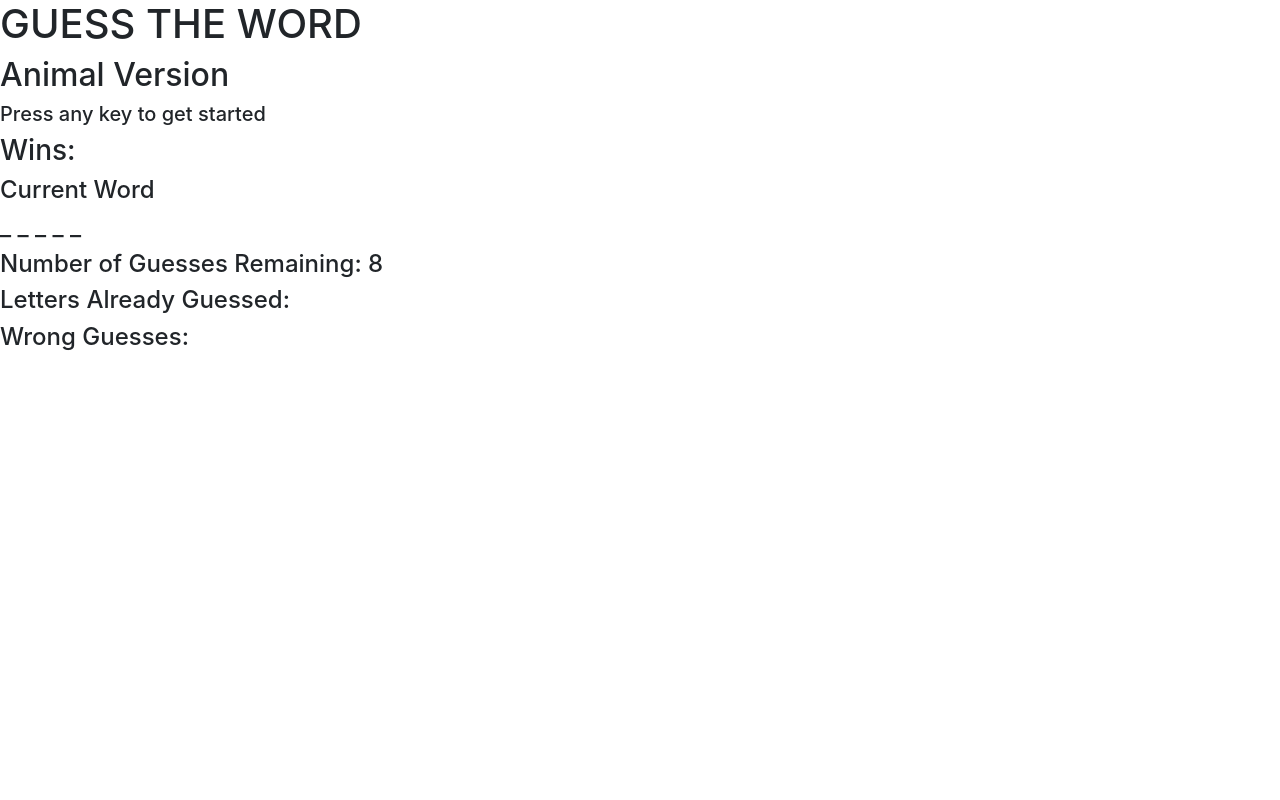
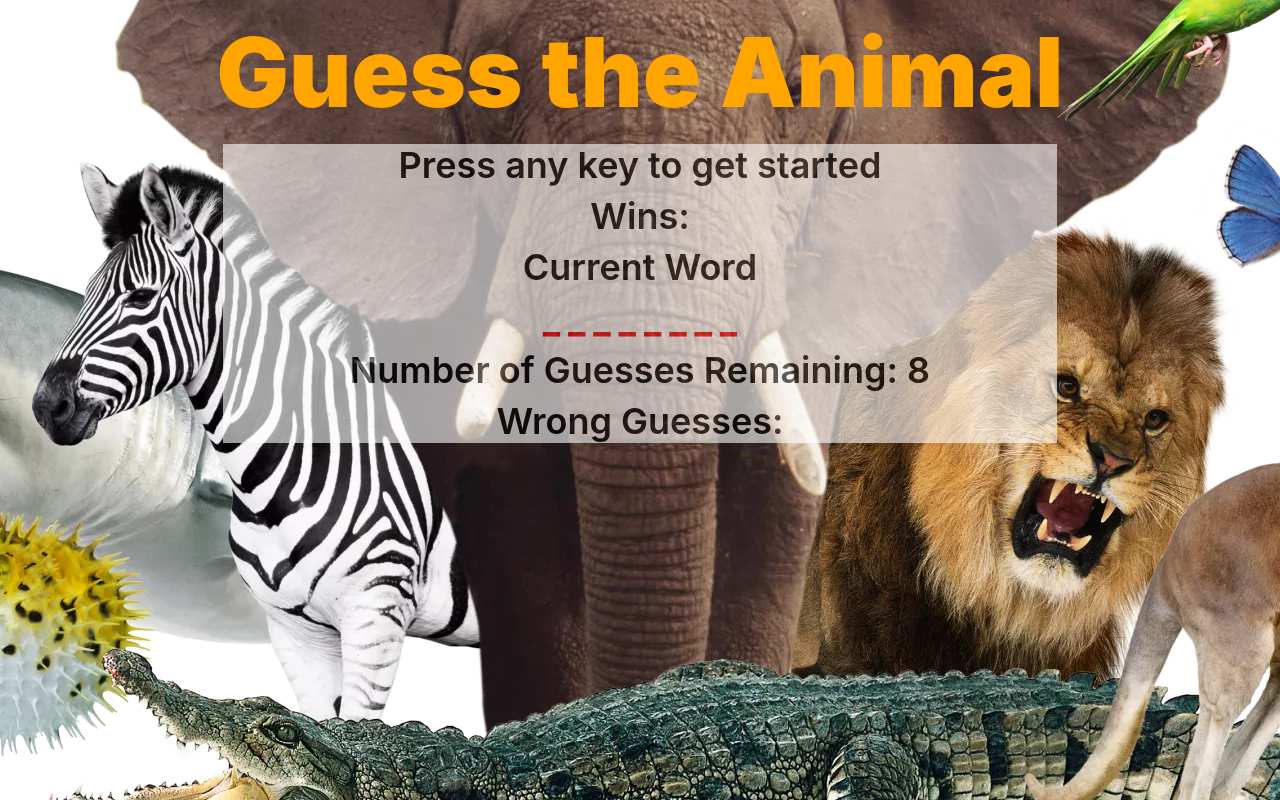
Before and after one commit to siturbe/WordGuessGame, a plain HTML site: page index.html in a window 1280 px wide. Drawn offline with nearby package versions, Linux system fonts and the light colour scheme.

Commit message:
Udating new versino of the site complete with CSS

```diff
--- /dev/null
+++ b/assets/css/style.css
@@ -0,0 +1,51 @@
+body {
+    background-image: url('../images/AnimalKingdom.webp');
+    width: 100%;
+    background-repeat: no-repeat;
+    background-attachment: fixed;
+    background-position: center;
+}
+
+#correctGuesses{
+    color:red;
+    font-weight: 800;
+}
+
+@media screen and (min-width:601px){
+    #header{
+        text-align: center;
+        font-size:96px;
+        font-weight: 900;
+        color: orange;
+    }
+    h4{
+        text-align: center;
+        font-size:36px;
+        color: black;
+        opacity: 1;
+        font-weight: 600;
+    }
+}
+
+@media screen and (max-width:600px){
+    #header{
+        text-align: center;
+        font-size:10vw;
+        font-weight: 900;
+        color: orange;
+    }
+    h4{
+        text-align: center;
+        font-size:5vw;
+        color: black;
+        opacity: 1;
+        font-weight: 600;
+    }
+}
+
+
+
+#mainContainer{
+    background-color:white;
+    opacity: 0.6;
+}
--- a/assets/javascript/game.js
+++ b/assets/javascript/game.js
@@ -1,9 +1,9 @@
 let wins=0;
 
-const animalChoices = ['caracal', 'narwal','ocelot','capybara','gazelle','hyena','koala','platypus','baboon','chimpanzee','cheetah','wolf','badger','camel','mongoose','lemur','cobra','civet','leopard'];
+const animalChoices = ['caracal', 'narwal','ocelot','capybara','gazelle','hyena','koala','platypus','baboon','chimpanzee','cheetah','wolf','badger','camel','mongoose','lemur','cobra','civet','leopard','orangutan','mouse','crocidile','jackal','wombat','kangaroo','bison','antelope','zebra','bonobo'];
 let selectedWord = "";
 let lettersInWord=[];
-let numBlanks=0;
+let numberOfBlanks=0;
 let blanksAndSuccesses=[];
 let wrongGuesses=[];
 
@@ -21,10 +21,10 @@ function PlayGame(){
     //Now breaking word into individual letters
     lettersInWord = selectedWord.split("");
 
-    numBlanks=lettersInWord.length;
+    numberOfBlanks=lettersInWord.length;
     console.log(selectedWord);
 
-    for (let i=0;i<numBlanks; i++){
+    for (let i=0;i<numberOfBlanks; i++){
         if (lettersInWord.toString() === blanksAndSuccesses.toString().replace("*", " ")) {
             blanksAndSuccesses.push("*");
         } else {
@@ -47,14 +47,14 @@ function PlayGame(){
 //now check letters
 function checkLetters(letter){
     let letterInWord = false;
-    for (var i=0; i< numBlanks; i++){
+    for (let i=0; i< numberOfBlanks; i++){
         if (selectedWord[i]===letter){
             letterInWord=true;
         }
     }
     //now figure out where the letter goes
     if(letterInWord){
-        for(let i=0; i<numBlanks; i++){
+        for(let i=0; i<numberOfBlanks; i++){
             if(selectedWord[i] === letter){
                 blanksAndSuccesses[i] = letter; //set space to equal correct letter when a match
             }
@@ -69,7 +69,7 @@ function checkLetters(letter){
 
 function roundComplete() {
     console.log("win count: " + wins + "  Guesses Remaining: " + guessesRemaining);
-
+    console.log(blanksAndSuccesses);
     //output to html
     document.getElementById("guessesRemaining").innerHTML = "Number of Guesses Remaining: " + guessesRemaining;
     document.getElementById("correctGuesses").innerHTML = blanksAndSuccesses.join(" ");
@@ -77,9 +77,13 @@ function roundComplete() {
 
     if(lettersInWord.toString()===blanksAndSuccesses.toString()){
         wins++;
-        alert("You guessed the animal!");
+        document.getElementById("correctGuesses").innerHTML = blanksAndSuccesses.join(" ");
         document.getElementById("wins").innerHTML = "Wins: " + wins;
-        PlayGame();
+        setTimeout(function(){
+            alert("You guessed the animal!");
+            PlayGame();
+        },10)
+
     }
 
     else if (guessesRemaining ===0){
--- a/index.html
+++ b/index.html
@@ -5,21 +5,23 @@
         <meta name="viewport" content="width=device-width, initial-scale=1.0">
         <title>WordGuessGame</title>
         <link rel="stylesheet" href="https://stackpath.bootstrapcdn.com/bootstrap/4.3.1/css/bootstrap.min.css" integrity="sha384-ggOyR0iXCbMQv3Xipma34MD+dH/1fQ784/j6cY/iJTQUOhcWr7x9JvoRxT2MZw1T" crossorigin="anonymous">
+        <link rel="stylesheet" href="assets/css/style.css">
     </head>
 
-    <body>
-        <h1>GUESS THE WORD</h1>
-        <h2>Animal Version</h2>
-        <h5>Press any key to get started</h5>
+    <body class="container-fluid">
+        <div id="header" class="col-sm-10 offset-sm-1 col-md-10 offset-md-1">
+            Guess the Animal
+        </div>
+        <div id="mainContainer" class="col-sm-10 offset-sm-1 container-fluid col-md-8 offset-md-2">
+            <h4>Press any key to get started</h5>
             <div class="game">
-            <h3 id="wins">Wins: </h3>
+                <h4 id="wins">Wins: </h3>
                 <h4>Current Word</h4>
                 <h4 id="correctGuesses"></h4>
                 <h4 id="guessesRemaining">8</h4>
-            <h4>Letters Already Guessed:</h4>
                 <h4 id="wrongGuesses"></h4>
             </div>
             <script src="assets/javascript/game.js"></script>
-
+        </div>
     </body>
 </html>
```
Also changed, not shown: assets/css/FalturaAnimals-7YZA.ttf (added), assets/css/License - READ THIS-0f8d.txt (added), assets/images/AnimalKingdom.webp (added). Lines whose indentation alone changed are shown as unchanged.
